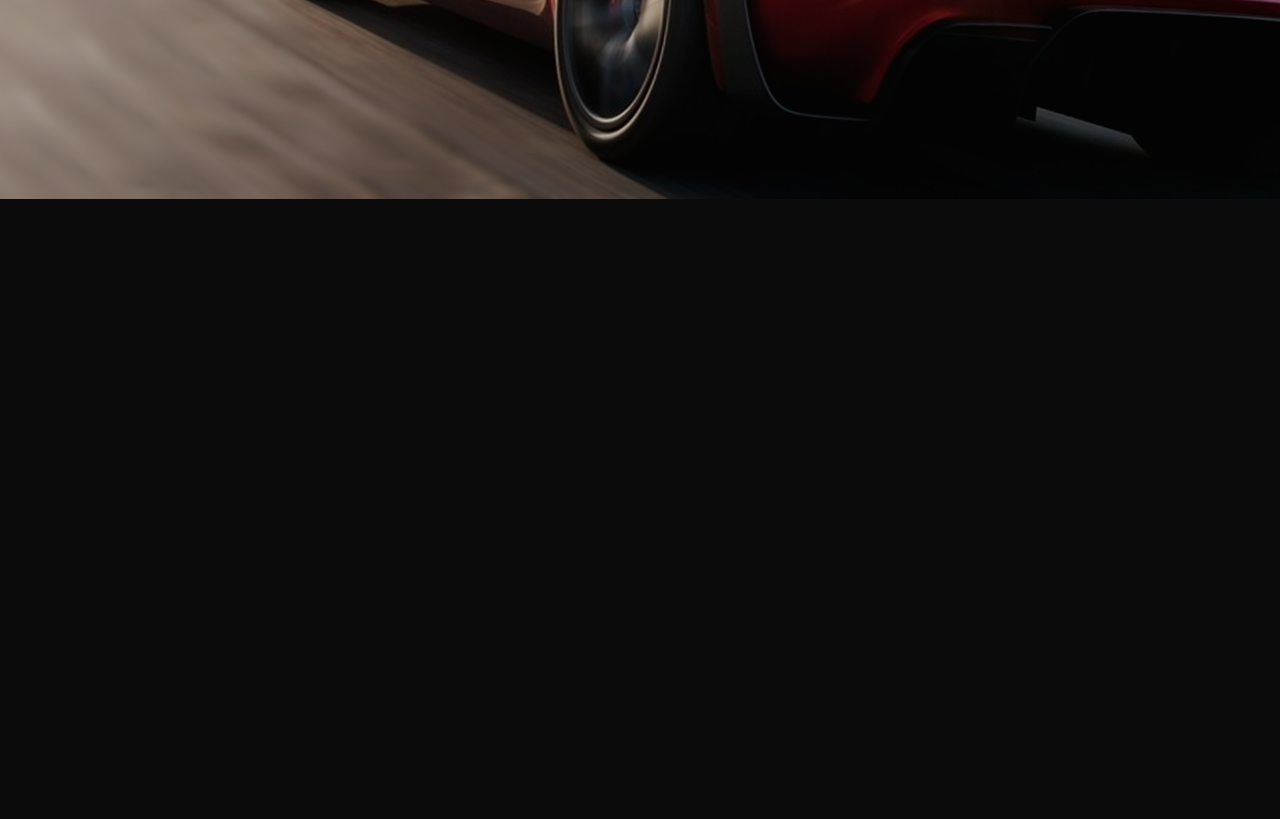
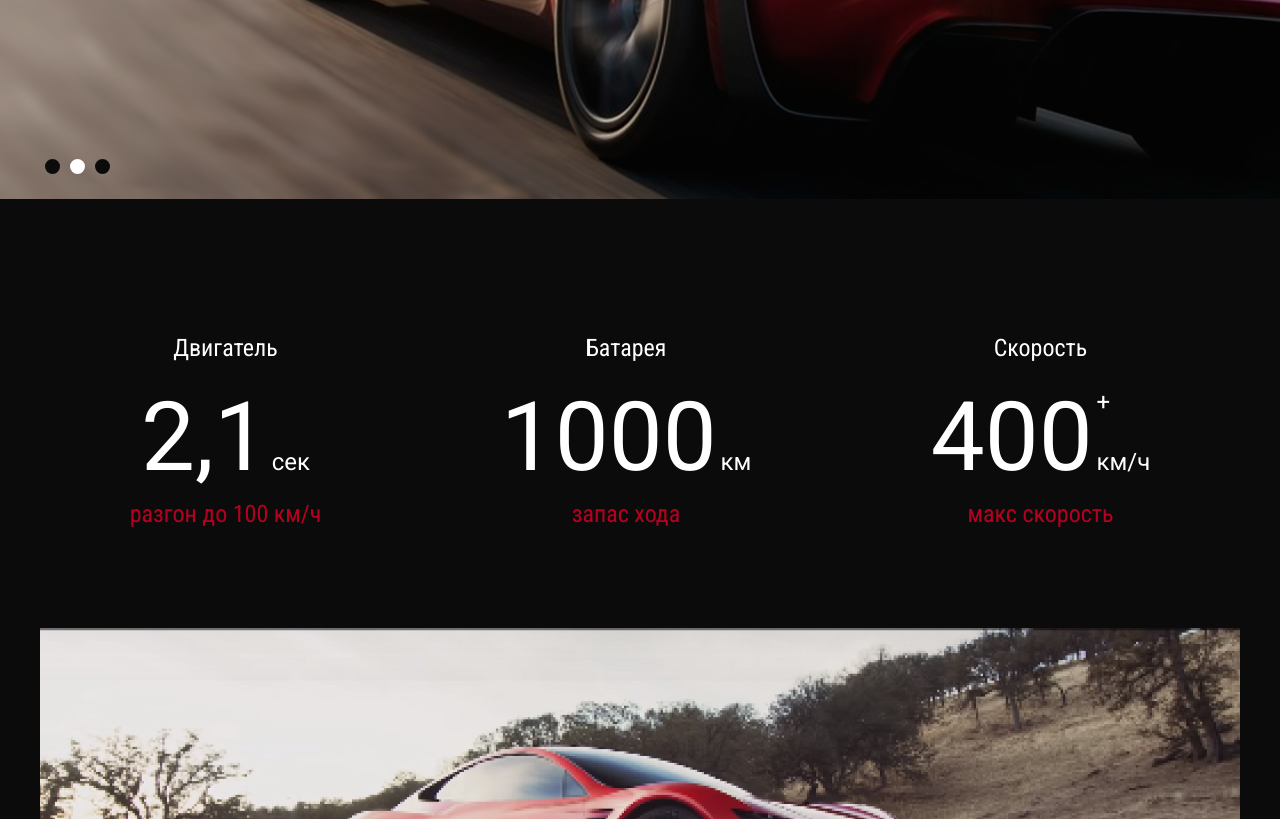
Before and after one commit to assassin0210/teslaProject, a plain HTML site: page index.html in a window 1280 px wide. Shown: the part 601-1420 px from the top of the page. Before the commit the page ends 800 px from the top, so only its background shows below. Drawn offline with nearby package versions, Linux system fonts and the light colour scheme.

Commit message:
section-img ++

```diff
--- a/index.html
+++ b/index.html
@@ -44,11 +44,41 @@
     </div>
   </header>
   <!-- /.header -->
+
   <section class="slider-top">
     <div class="slider">
       <div class="slider__item" style="background-image: url(images/slide-1.jpg);"></div>
       <div class="slider__item" style="background-image: url(images/slide-2.jpg);"></div>
       <div class="slider__item" style="background-image: url(images/slide-3.jpg);"></div>
+    </div>
+  </section>
+  <!-- slider-top -->
+
+  <section class="statistics">
+    <div class="container">
+      <div class="statistics-items">
+        <div class="statistics-item">
+          <div class="statistics-item__title">Двигатель</div>
+          <div class="statistics-item__num">2,1 <span>сек</span></div>
+          <div class="statistics-item__descr">разгон до 100 км/ч</div>
+        </div>
+        <div class="statistics-item">
+          <div class="statistics-item__title">Батарея</div>
+          <div class="statistics-item__num">1000 <span>км</span></div>
+          <div class="statistics-item__descr">запас хода</div>
+        </div>
+        <div class="statistics-item">
+          <div class="statistics-item__title">Скорость</div>
+          <div class="statistics-item__num statistics-item__num--speed">400 <span>км/ч</span></div>
+          <div class="statistics-item__descr">макс скорость</div>
+        </div>
+      </div>
+    </div>
+  </section>
+  <!-- statistics -->
+  <section class="images">
+    <div class="container">
+      <img src="/images/section-img.jpg" alt="">
     </div>
   </section>
 
@@ -57,9 +87,10 @@
 
 
 
+
   <script src="https://code.jquery.com/jquery-3.4.1.min.js"></script>
   <script src="/js/slick.min.js"></script>
-  <script src="/js/main.js" ></script>
+  <script src="/js/main.js"></script>
 
 </body>
 
--- a/js/main.js
+++ b/js/main.js
@@ -2,7 +2,8 @@ $(function(){
   $('.slider').slick({
     arrows: false,
     fade: true,
-    autoplay: 3000
+    autoplay: 3000,
+    dots: true
   });
 
 });
--- a/sass/style.sass
+++ b/sass/style.sass
@@ -1,10 +1,8 @@
 *
   box-sizing: border-box
-
 a
   color: #fff
   text-decoration: none
-
 body
   background-color: #0B0B0B
   color: #FFFFFF
@@ -13,7 +11,6 @@ body
   /**  **/
   font-family: 'Roboto Condensed', sans-serif
   font-weight: 400
-
 .header
   height: 100vh
   position: absolute
@@ -35,22 +32,18 @@ body
     flex-direction: column
     align-items: center
     justify-content: center
-
     div
       width: 36px
       height: 2px
       background-color: #fff
       margin: 5px 0
-
 .container
   padding: 0 15px
   max-width: 1230px
   margin: 0 auto
-
 .logo
   padding-top: 36px
   margin-bottom: 29px
-
 .header-content
   &__title
     font-family: 'Roboto', sans-serif
@@ -68,8 +61,63 @@ body
     transition: all 0.3s
   &__btn:hover
       background-color: #770302
-.slider__item
-  height: 100vh
-  background-repeat: no-repeat
-  background-size: cover
-  background-position: center
+.slider
+  .slick-dots
+    margin: -55px auto 0
+    position: relative
+    z-index: 6
+    max-width: 1200px
+    padding: 0
+    button
+      width: 15px
+      height: 15px
+      border-radius: 50%
+      background-color: #0b0b0b
+      border: none
+      padding: 0
+      font-size: 0
+      cursor: pointer
+      outline: none
+    li
+      list-style-type: none
+      display: inline-block
+      margin: 0 5px
+
+    .slick-active
+      button
+        background-color: #fff
+  &__item
+    height: 100vh
+    background-repeat: no-repeat
+    background-size: cover
+    background-position: center
+.statistics
+  margin: 160px 0 100px
+  &-item
+    text-align: center
+    &__title
+      margin-bottom: 19px
+    &__num
+      font-size: 96px
+      line-height: 112px
+      margin-bottom: 7px
+      font-family: 'Roboto', sans-serif
+      &--speed
+        span
+          display: inline-block
+          position: relative
+        span::before
+          content: '+'
+          position: absolute
+          top: -60px
+      span
+        font-size: 24px
+        line-height: 28px
+        margin-left: -20px
+    &__descr
+      color: #B70021
+  &-items
+    display: flex
+    justify-content: space-around
+.images
+  margin-bottom: 100px
```
Also changed, not shown: css/style.css, images/section-img.jpg (added), 1 other file. Lines whose indentation alone changed are shown as unchanged.
